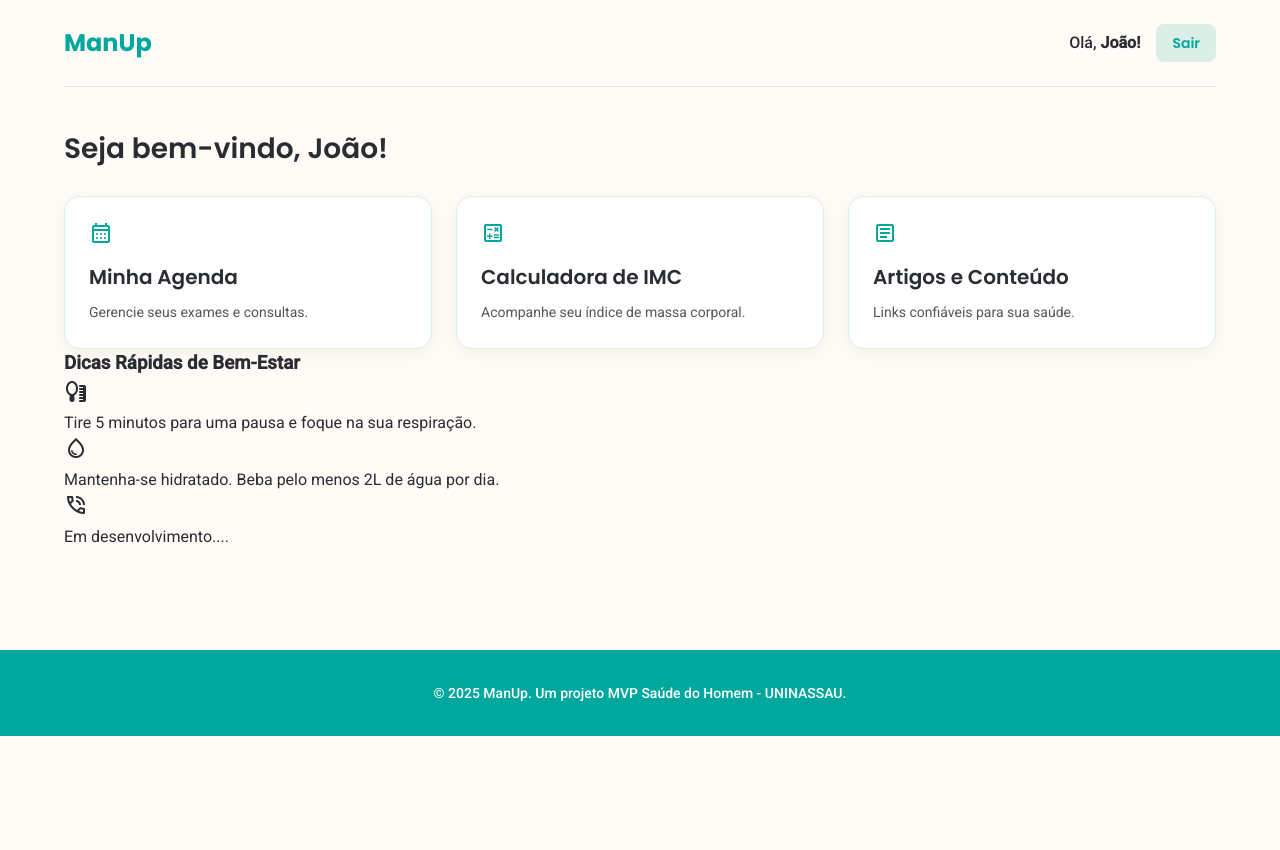
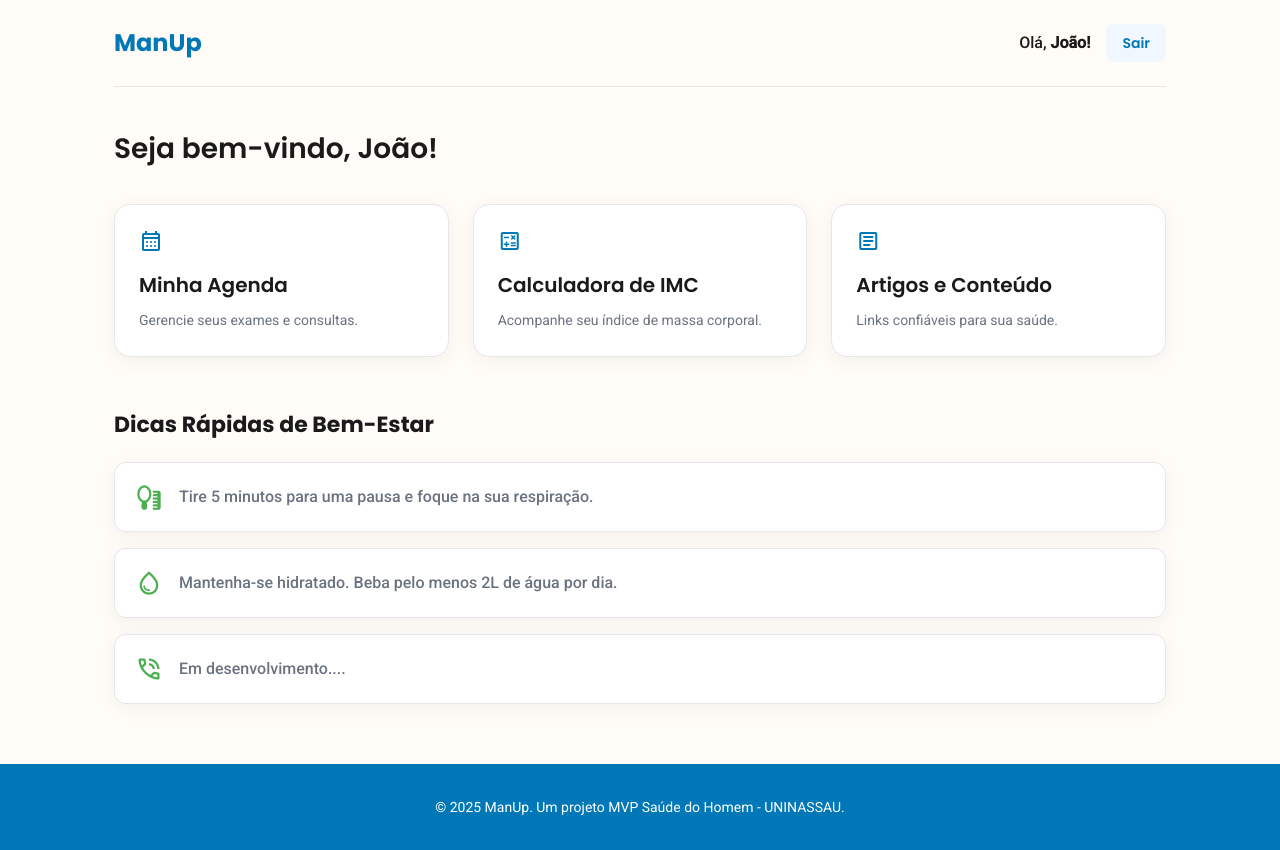
Before and after one commit to JzGuilherme/Mvp, a website: page mvp/projeto/frontend/pages/dashboard.html in a window 1280 px wide. Before the commit the page ends 800 px from the top, so only its background shows below. Drawn offline with nearby package versions, Linux system fonts and the light colour scheme.

Commit message:
Refactor dashboard styles and design variables
Updated design variables and styles for the dashboard. Adjusted colors, margins, and added new components for better layout.

```diff
--- a/mvp/projeto/frontend/cstop/dashboard.css
+++ b/mvp/projeto/frontend/cstop/dashboard.css
@@ -1,16 +1,17 @@
-/**
- Cuidado com o que você irá mexer
- */
 
-/* --- RAÍZ DO PROJETO (Cores do modelo do figma e as fontes, porque o peão tem que manjar + Fontes) --- */
+
+/* --- 1. RAÍZ (Nossas Variáveis de Design) --- */
 :root {
-    /* Cores adaptadas do seu modelo DoctorCare */
-    --verde-principal: #00A79D;
-    --verde-secundario: #DCEFE7;
-    --fundo-bege: #FFFBF7;
-    --texto-principal: #292D32;
-    --texto-secundario: #555555;
+    /* Cores (Estilo DoctorCare / Saúde) */
+    --cor-principal: #0078B7;  /* Azul do seu guia original */
+    --cor-secundaria: #4CAF50; /* Verde do seu guia original */
+    --fundo-claro: #F8F9FA;
+    --fundo-bege: #FFFBF7; /* Um tom suave para o fundo */
     --branco: #FFFFFF;
+    --borda: #E5E7EB;
+
+    --texto-principal: #1A1A1A;
+    --texto-secundario: #6B7280;
 
     --fonte-titulo: 'Poppins', sans-serif;
     --fonte-corpo: 'Roboto', sans-serif;
@@ -18,7 +19,9 @@
     --sombra-card: 0 4px 20px rgba(0, 0, 0, 0.05);
 }
 
-/* --- RESET BÁSICO --- */
+/* --- 2. (O Esqueleto do Site) --- */
+
+/* Reset Básico */
 * {
     margin: 0;
     padding: 0;
@@ -27,7 +30,7 @@
 
 body {
     font-family: var(--fonte-corpo);
-    background-color: var(--fundo-bege); /* Fundo bege do modelo */
+    background-color: var(--fundo-bege);
     color: var(--texto-principal);
     line-height: 1.6;
 }
@@ -37,34 +40,33 @@ a {
     color: inherit;
 }
 
-/* --- CONTAINER PRINCIPAL DO APP --- */
+/* O Container que centraliza o conteúdo */
 .app-container {
-    max-width: 1200px;
+    max-width: 1100px;
     margin: 0 auto;
     padding: 0 24px;
 }
 
-/* --- CABEÇALHO --- */
+/* O Cabeçalho (Header) */
 .app-header {
     display: flex;
     justify-content: space-between;
     align-items: center;
     padding: 24px 0;
-    border-bottom: 1px solid var(--verde-secundario);
+    border-bottom: 1px solid var(--borda);
 }
 
 .app-header .logo {
     font-family: var(--fonte-titulo);
     font-size: 24px;
     font-weight: 700;
-    color: var(--verde-principal);
+    color: var(--cor-principal);
 }
 
 .user-menu {
     display: flex;
     align-items: center;
     gap: 16px;
-    font-family: var(--fonte-corpo);
     font-weight: 500;
 }
 
@@ -72,131 +74,129 @@ a {
     font-family: var(--fonte-titulo);
     font-weight: 600;
     font-size: 14px;
-    background-color: var(--verde-secundario);
-    color: var(--verde-principal);
+    background-color: #F0F7FF;
+    color: var(--cor-principal);
     padding: 8px 16px;
     border-radius: 8px;
     transition: all 0.3s ease;
 }
-
 .btn-logout:hover {
-    background-color: var(--verde-principal);
+    background-color: var(--cor-principal);
     color: var(--branco);
 }
 
-/* --- CONTEÚDO PRINCIPAL --- */
-.app-content {
-    padding: 40px 0;
+/* O Rodapé (Footer) */
+.app-footer {
+    background-color: var(--cor-principal);
+    color: var(--branco);
+    padding: 32px 24px;
+    margin-top: 60px;
+}
+.footer-content {
+    max-width: 1100px;
+    margin: 0 auto;
+    text-align: center;
+    font-size: 14px;
 }
 
-.app-content h2 {
+/* O Título de cada Página */
+.page-header {
+    display: flex;
+    justify-content: space-between;
+    align-items: center;
+    margin: 40px 0 32px 0;
+}
+.page-header h2 {
     font-family: var(--fonte-titulo);
     font-size: 28px;
     font-weight: 600;
-    color: var(--texto-principal);
-    margin-bottom: 24px;
 }
 
-/* --- SEÇÃO: ACESSO RÁPIDO --- */
+/* --- 3. COMPONENTS (Nossas "Peças de LEGO") --- */
+
+/* Botão Primário (Azul) */
+.btn-primary {
+    display: inline-flex;
+    align-items: center;
+    gap: 8px;
+    font-family: var(--fonte-titulo);
+    font-weight: 600;
+    font-size: 16px;
+    background-color: var(--cor-principal);
+    color: var(--branco);
+    padding: 12px 24px;
+    border: none;
+    border-radius: 8px;
+    cursor: pointer;
+    transition: all 0.3s ease;
+}
+.btn-primary:hover {
+    background-color: #005A8D;
+}
+
+/* Card de "Acesso Rápido" */
 .card-grid {
     display: grid;
-    /* 4 colunas em desktop, 2 em tablet, 1 em celular */
     grid-template-columns: repeat(auto-fit, minmax(250px, 1fr));
     gap: 24px;
 }
-
 .card {
     background-color: var(--branco);
-    border: 1px solid var(--verde-secundario);
-    border-radius: 16px; /* Borda arredondada do seu guia */
+    border: 1px solid var(--borda);
+    border-radius: 16px;
     padding: 24px;
     box-shadow: var(--sombra-card);
     transition: all 0.3s ease;
 }
-
 .card:hover {
     transform: translateY(-5px);
-    box-shadow: 0 8px 25px rgba(0, 167, 157, 0.1);
+    box-shadow: 0 8px 25px rgba(0, 120, 183, 0.1);
+    border-color: var(--cor-principal);
 }
-
 .card-icon {
     font-size: 40px;
-    color: var(--verde-principal);
+    color: var(--cor-principal);
     margin-bottom: 16px;
 }
-
 .card h3 {
     font-family: var(--fonte-titulo);
     font-size: 20px;
     font-weight: 600;
     margin-bottom: 8px;
 }
-
 .card p {
-    font-family: var(--fonte-corpo);
     font-size: 14px;
     color: var(--texto-secundario);
 }
 
-/* --- SEÇÃO: ARTIGOS RECENTES --- */
-.recent-articles {
-    margin-top: 60px;
+/* --- 4. SECTIONS (Estilos específicos das páginas) --- */
+
+/* ---- TELA HOME (Dicas) ---- */
+.tips-section {
+    margin-top: 50px;
 }
-
-.article-list {
-    display: grid;
-    grid-template-columns: repeat(auto-fit, minmax(300px, 1fr));
-    gap: 24px;
+.tips-section h3 {
+    font-family: var(--fonte-titulo);
+    font-size: 22px;
+    margin-bottom: 20px;
 }
-
-.article-card {
+.tip-item {
+    display: flex;
+    align-items: center;
+    gap: 16px;
     background-color: var(--branco);
-    border-radius: 16px;
+    border-radius: 12px;
+    padding: 20px;
+    margin-bottom: 16px;
     box-shadow: var(--sombra-card);
-    overflow: hidden; /* Garante que a imagem respeite a borda */
+    border: 1px solid var(--borda);
 }
-
-.article-image {
-    height: 200px;
-    background-size: cover;
-    background-position: center;
+.tip-item .material-symbols-outlined {
+    font-size: 28px;
+    color: var(--cor-secundaria); /* Verde para as dicas */
 }
-
-.article-card h4 {
-    font-family: var(--fonte-titulo);
-    font-size: 18px;
-    font-weight: 600;
-    padding: 20px 20px 8px 20px;
+.tip-item p {
+    font-size: 16px;
+    font-weight: 500;
+    color: var(--texto-secundario);
 }
-
-.article-card p {
-    font-size: 14px;
-    color: var(--texto-secundario);
-    padding: 0 20px 20px 20px;
-}
- /* --- RODAPÉ (A Barra Pintada) --- */
-.app-footer {
-    /* A "Tinta" da barra, usando seu verde principal */
-    background-color: var(--verde-principal);
-
-    /* A cor do texto dentro da barra */
-    color: var(--branco);
-
-    /* A "altura" da barra */
-    padding: 32px 24px;
-
-    /* Espaço para separá-lo do conteúdo acima */
-    margin-top: 60px;
-}
-
-/* Este container interno alinha o texto do rodapé
-  com o resto do seu site (os 1200px)
-*/
-.footer-content {
-    max-width: 1200px;
-    margin: 0 auto;
-    text-align: center;
-    font-family: var(--fonte-corpo);
-    font-size: 14px;
-    font-weight: 500;
-}
```
